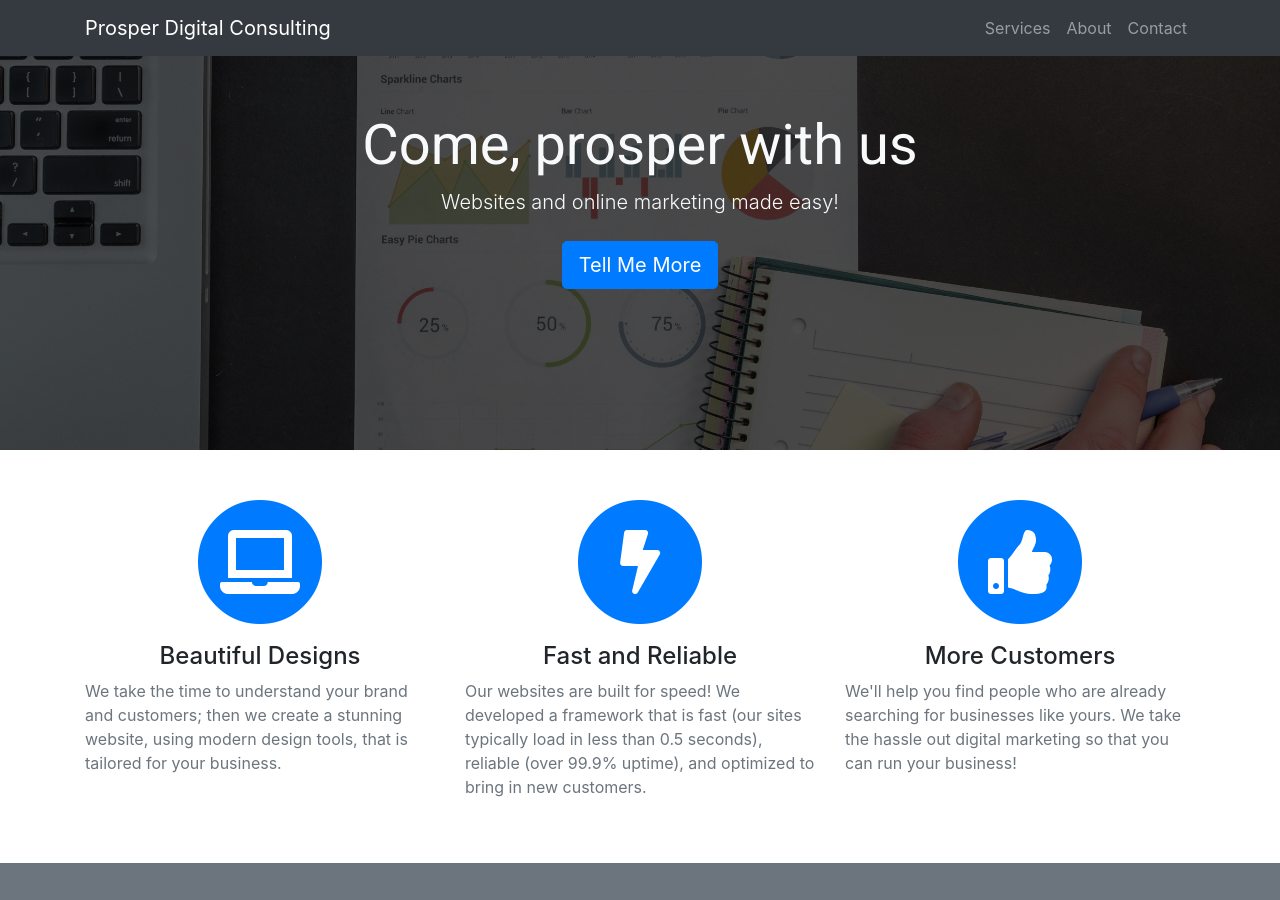
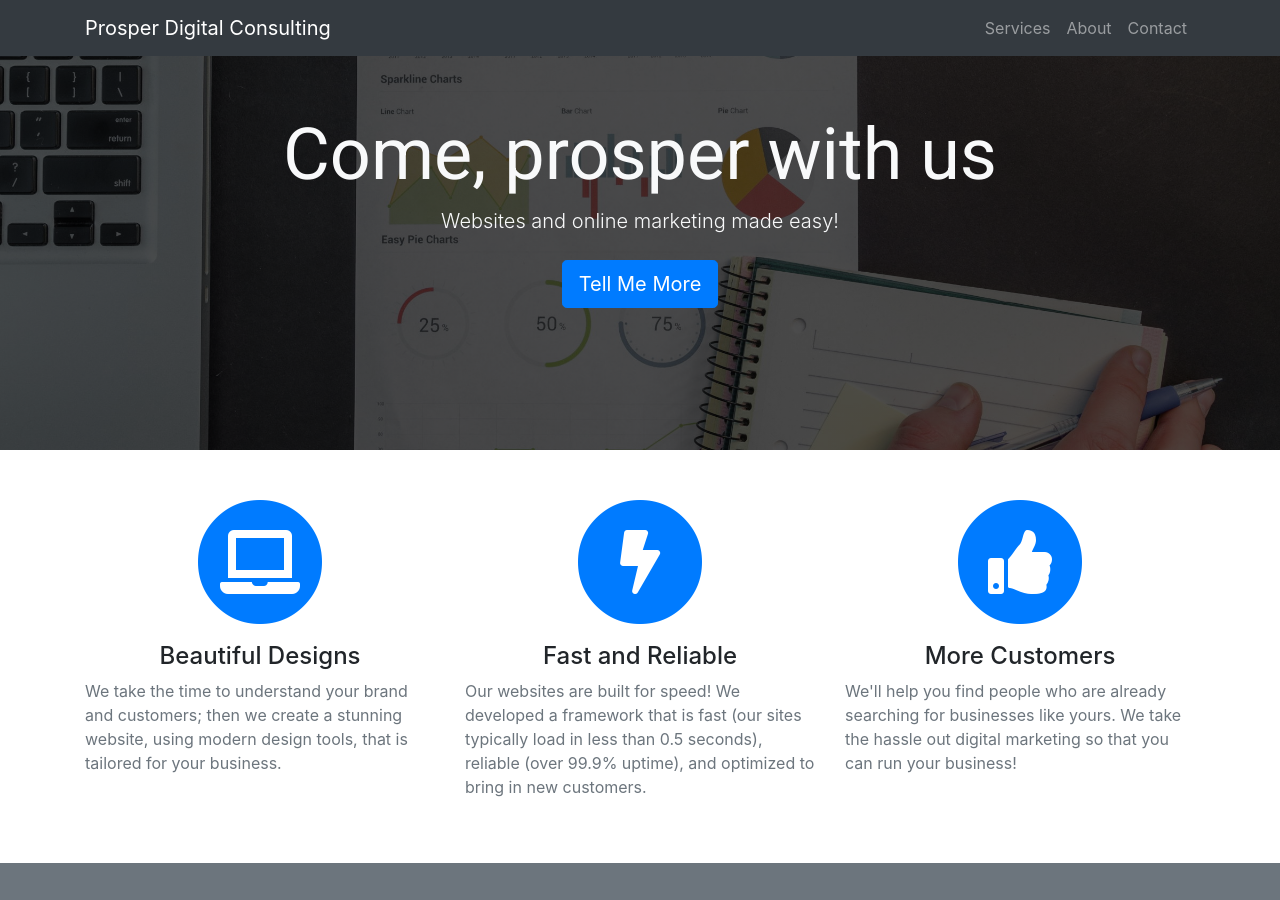
Before and after one commit to davidclark22/prosperdigital, a Jekyll site: the page built from index.html, in a window 1280 px wide and 900 px high. Built offline with Jekyll 4.4.1, drawn with Linux system fonts in a browser that asks for light colours; nearby versions of some CDN libraries.

Commit message:
make main heading responsive

```diff
--- a/index.html
+++ b/index.html
@@ -8,7 +8,8 @@ order: 0
     <header class="jumbotron jumbotron-fluid jumbotron-home bg-secondary text-light text-center" id="page-top">
         <div class="container">
             <div class="intro-text">
-                <h1 class="display-4 mt-5">Come, prosper with us</h1>
+                <h1 class="display-5 d-block d-sm-none mt-5">Come, prosper with us</h1>
+                <h1 class="display-3 d-none d-sm-block mt-5">Come, prosper with us</h1>
                 <div class="lead">Websites and online marketing made easy!</div>
                 <a class="btn btn-lg btn-primary js-scroll-trigger mt-4" href="#services">Tell Me More</a>
             </div>
```
